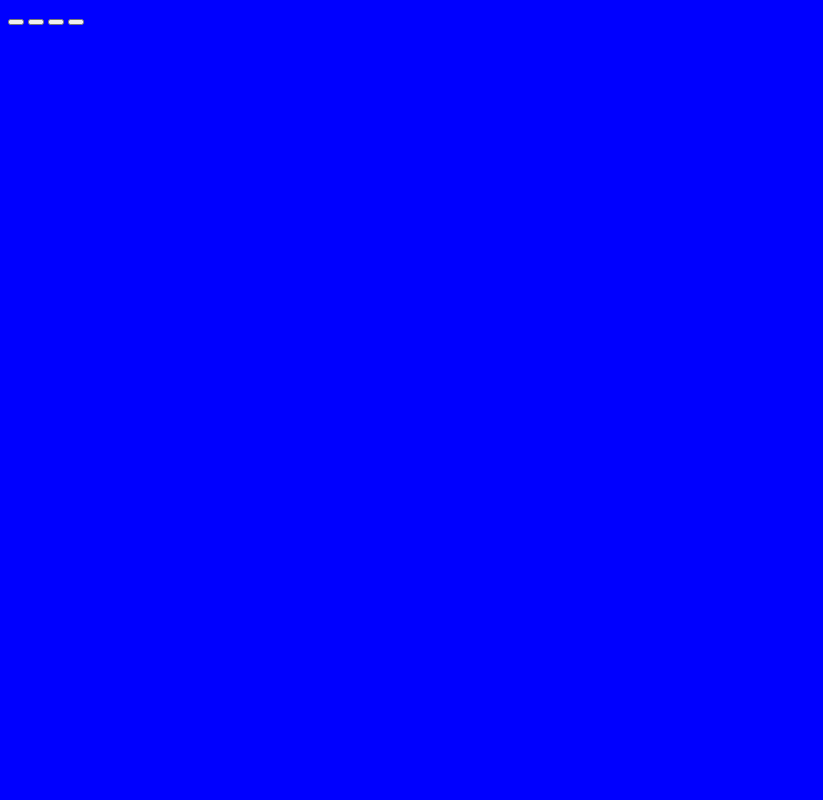
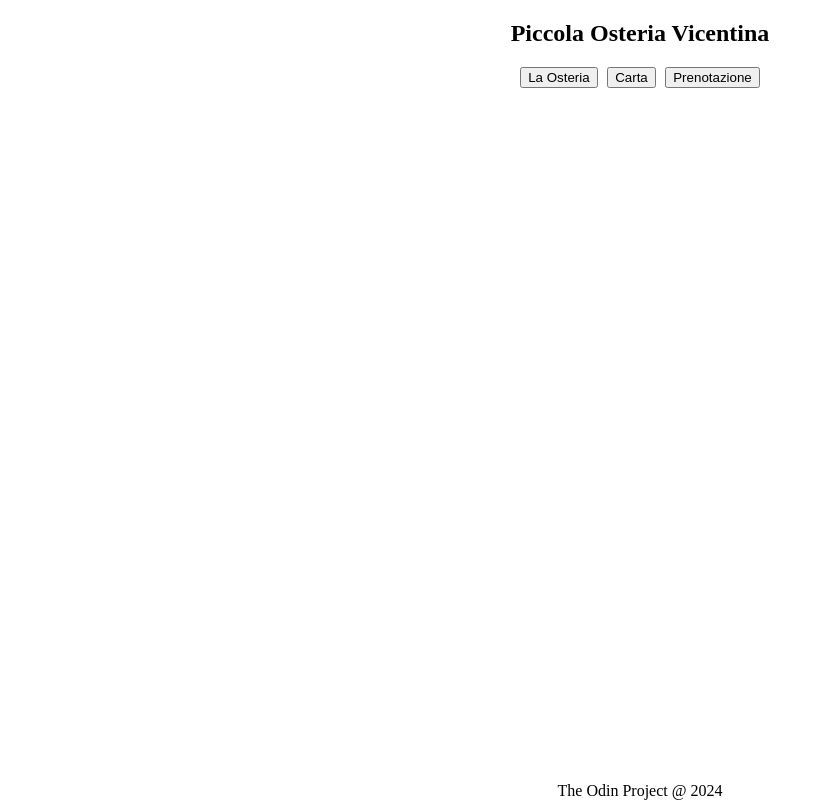
Before and after one commit to gutochiele/restaurant-page, a website built with webpack: page src/index.html in a window 1280 px wide. Shown: the whole page, without its empty margins (0-823 px from the left). Built offline with nearby package versions, Linux system fonts and the light colour scheme.

Commit message:
creater tittle and footer, started config the buttons to tab

```diff
--- a/src/index.html
+++ b/src/index.html
@@ -3,19 +3,18 @@
 <head>
     <meta charset="UTF-8">
     <meta name="viewport" content="width=device-width, initial-scale=1.0">
-    <title>Restaurant</title>
+    <title>Osteria Vicentina</title>
 </head>
 <body>
     <header>
         <nav>
-            <button></button>
-            <button></button>
-            <button></button>
-            <button></button>
+            <button id="home">La Osteria</button>
+            <button id="menu">Carta</button>
+            <button id="contact">Prenotazione</button>
         </nav>
     </header>
-    <div id="content">
+    <div class="content">
+    </div>
 
-    </div>
 </body>
 </html>
--- a/src/index.js
+++ b/src/index.js
@@ -1,3 +1,4 @@
-import './style.css';
+import './style.css'
+import { loadPage } from './pages/webpage.js'
 
-alert('WORKING')
+loadPage()
--- /dev/null
+++ b/src/pages/webpage.js
@@ -0,0 +1,37 @@
+const header = document.querySelector('header')
+const nav = document.querySelector('nav')
+const homeBtn = document.getElementById('home')
+const menuBtn = document.getElementById('menu')
+const contactBtn = document.getElementById('contact')
+
+function loadPage(){
+
+    function addTittle(){
+        let h2 = document.createElement('h2')
+        let h2Content = document.createTextNode("Piccola Osteria Vicentina")
+        h2.appendChild(h2Content)
+        header.insertBefore(h2, nav)
+    }
+
+    function addFooter(){
+        let footer = document.createElement('div')
+        footer.classList.add('footer')
+        let footerText = document.createTextNode('The Odin Project @ 2024')
+        footer.appendChild(footerText)
+        document.body.appendChild(footer)
+    }
+
+    function btnTabs(){
+        homeBtn.classList.add('tablinks')
+        menuBtn.classList.add('tablinks')
+        contactBtn.classList.add('tablinks')
+    }
+
+
+addFooter()
+addTittle()
+btnTabs()
+
+}
+
+export { loadPage }
--- a/src/style.css
+++ b/src/style.css
@@ -1,3 +1,23 @@
+html {
+    min-height: 100%;
+    display: flex;
+    flex-direction: column;
+}
+
 body{
-    background-color: blue;
+    flex-grow: 1;
+    display: flex;
+    align-items: center;
+    flex-direction: column;
+    margin: 0;
 }
+
+nav{
+    display: flex;
+    justify-content: space-evenly;
+}
+
+
+.content{
+    flex-grow: 1
+}
```
Also changed, not shown: src/pages/contact.js (added), src/pages/home.js (added), src/pages/menu.js (added).
